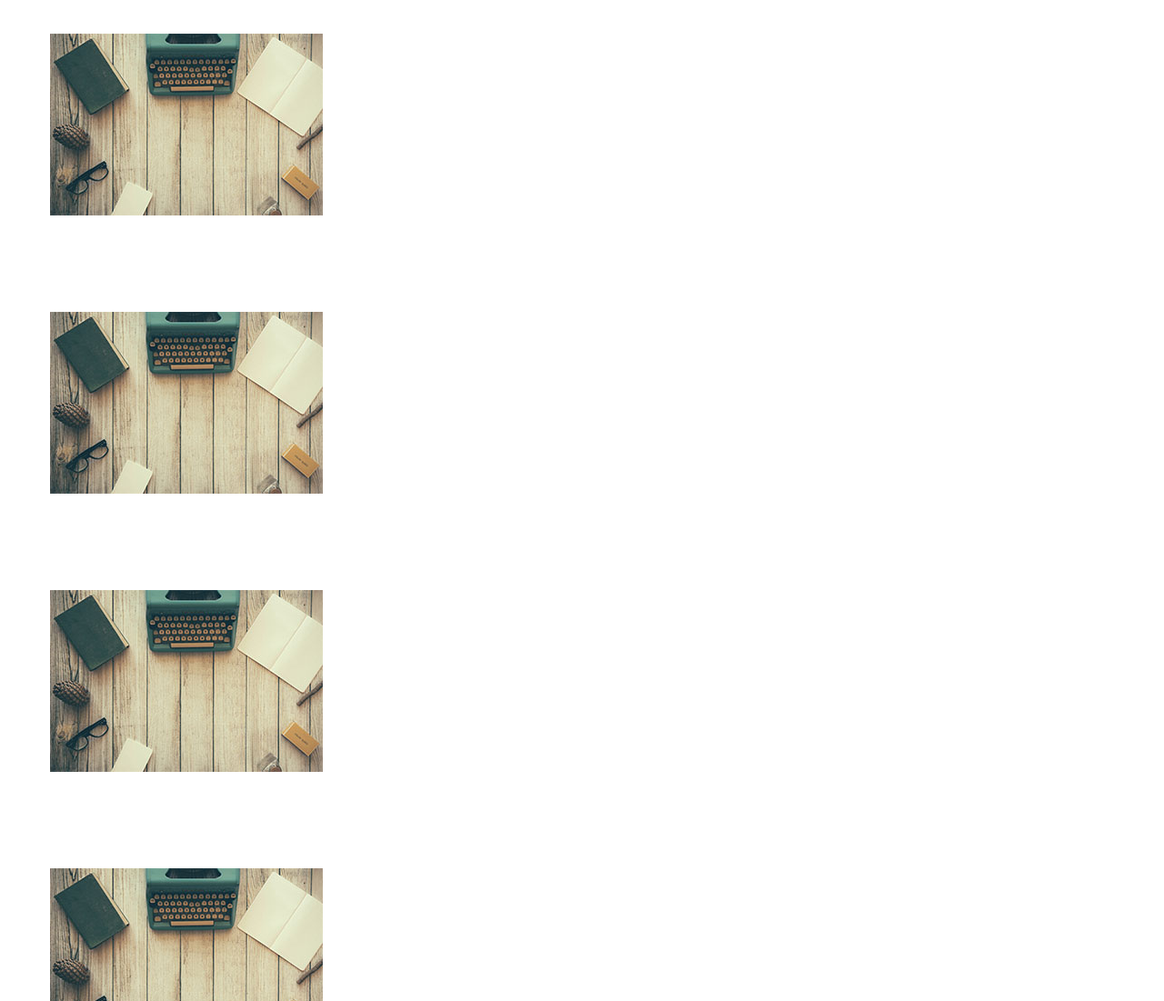
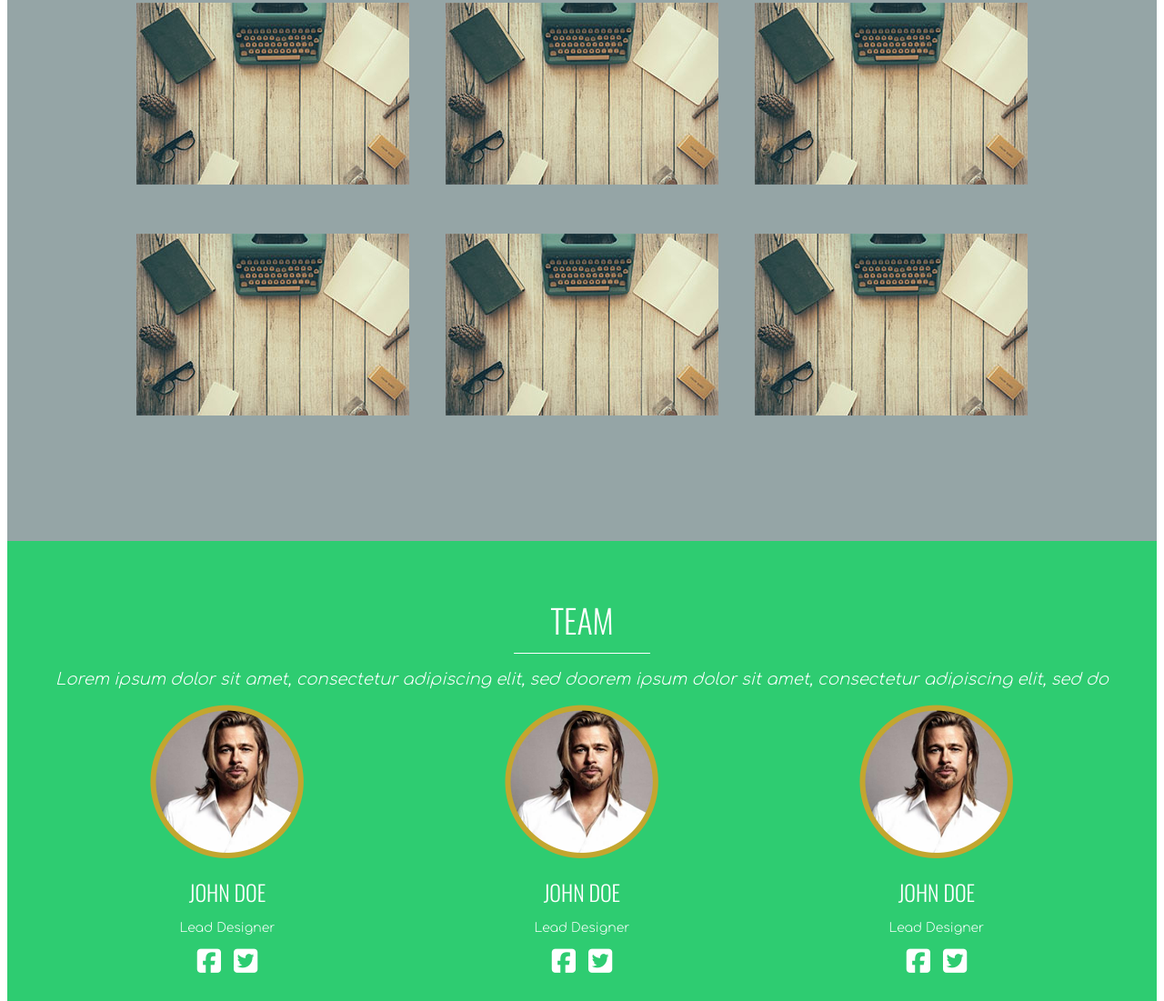
Before and after one commit to kenjo-san/project-1, a plain HTML site: page index.html in a window 1280 px wide. Shown: the part 1699-2800 px from the top of the page at 91% size. Drawn offline with nearby package versions, Linux system fonts and the light colour scheme; files that its build step writes are made by us from their sources; a script that the page names is missing; files whose address does not match are found by name.

Commit message:
Update main.css

```diff
--- a/main.css
+++ b/main.css
@@ -76,3 +76,153 @@ p {
 			color:#f1c40f;
 			line-height:90px;
 			}
+      #features{
+        background-color: #f1c40f;
+        padding-top: 60px;
+        padding-bottom: 120px;
+        height: 710px;
+
+      }
+      #features .container{
+        text-align: center;
+      }
+      h2{
+        font-size:36px;
+        color:white;
+      }
+h2::after{
+  content:" ";
+  display:block;
+  width: 150px;
+  height: 1px;
+  background-color: white;
+  margin: 10px auto;
+}
+.sectionP{
+  font-size: 18px;
+  font-style: italic;
+  width:80%
+  margin: 15px auto 60px auto;
+}
+.features-content{
+  display: inline-block;
+}
+.col-4{
+   width: 33.33%;
+   float:left;
+   padding: 0 20px;
+}
+h3{
+  color:white;
+  font-size: 24px;
+  margin-top: 15px;
+}
+.col-4 p{
+  font-size: 14px;
+}
+#portfolio{
+  background-color: #95a5a6;
+  padding-top: 60px;
+  padding-bottom: 80px;
+}
+#portfolio .container{
+  text-align: center;
+
+}
+.portfolio-content{
+  display: inline-block;
+}
+.item{
+  position: relative;
+  overflow: hidden;
+}
+.item:hover .overlay{
+  top: 0;
+
+}
+.overlay{
+  position: absolute;
+  top:0; right: 0; left: 0; bottom:0;
+  background-color: rgba(231, 76, 60, 0.8);
+  padding-top: 40px;
+  transition: top 0.4s;
+}
+.overlay{
+  top: 100%;
+}
+#portfolio .row .col-4{
+  margin-bottom: 50px;
+}
+.paraName{
+  color:white;
+	font-family: 'Oswald', sans-serif;
+	font-size:18px !important;
+}
+
+#team{
+  background-color: #2ecc71;
+  padding-top: 60px;
+  padding-bottom: 80px;
+}
+#team .container{
+  text-align:center;
+}
+.team-content .row{
+  overflow: hidden;
+}
+.socialicons{
+  list-style-type: none;
+  text-align: center;
+  margin: 0;
+  padding: 0;
+}
+.socialicons li{
+  display: inline;
+}
+.socialicons li .fab{
+  font-size: 30px;
+  color: #fff;
+  padding-left: 5px;
+  padding-right: 5px;
+}
+#contact{
+  background-color: #34495e;
+  padding-top: 60px;
+  padding-bottom: 80px;
+
+}
+#contact .container{
+text-align: center;
+}
+.contact-form{
+  width: 50%;
+  margin: 0 auto;
+}
+input, textarea{
+  width: 100%;
+  padding: 5px;
+  margin-bottom: 20px;
+  outline: none;
+  border: none;
+  height: 40px;
+}
+textarea{
+  height: 160px;
+}
+input[type=submit]{
+  background-color:#e74c3c;
+  margin-top: 20px;
+  color: #fff;
+  font-size: 20px;
+  font-family: 'Oswald', sans-serif;
+  letter-spacing: 2px;
+  cursor: pointer;
+  }
+  /*MEDIA QUERIES*/
+  @media only screen and (max-width:1170px){
+    #mainArea .container{
+      padding-left: 20px;
+      padding-right: 20px;
+    }
+
+  }
```
